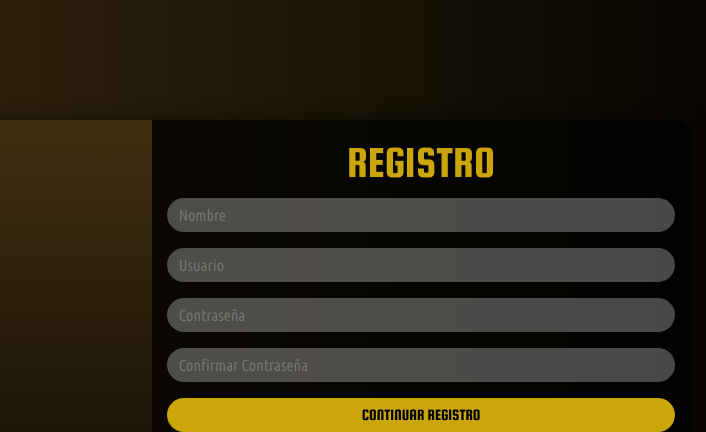
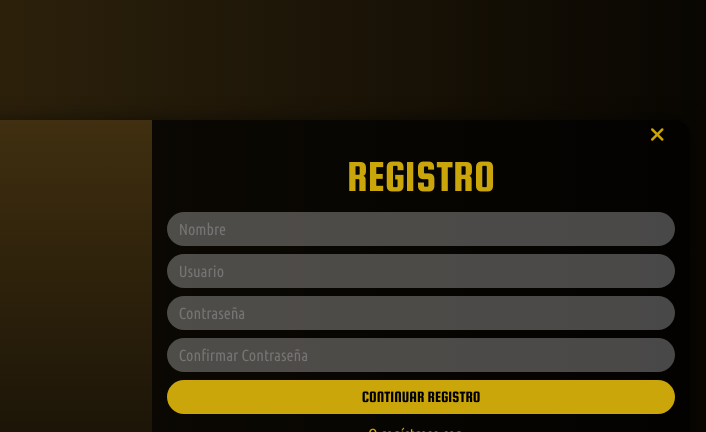
Before and after one commit to CrossBeast78/Gainerz-Front, a website: page public/views/Login-Register/register.html in a window 1280 px wide. Shown: the top 432 px of the page, 398-1104 px from the left. Drawn offline with nearby package versions, Linux system fonts and the light colour scheme; files that its build step writes are made by us from their sources.

Commit message:
cruz en login y register que regresa a index

```diff
--- a/public/src/styles/main.css
+++ b/public/src/styles/main.css
@@ -36,6 +36,21 @@ body {
     overflow: hidden;
 }
 
+.close {
+    text-align: end;
+    width: 100%;
+}
+
+.close a{
+    color: var(--main_color);
+    padding-right: 2%;
+    font-size: 20px;
+}
+
+.close a:hover{
+    color: #a98c0f;
+}
+
 .img-container {
     flex: 1;
     display: flex;
@@ -59,7 +74,7 @@ body {
     font-size: 3.5vw;
 }
 .login-title{
-    padding-top: 7%
+    padding-top: 1%
 }
 
 .image-section img {
--- a/public/src/styles/register.css
+++ b/public/src/styles/register.css
@@ -23,3 +23,18 @@
 .register-button:hover {
     background-color: #caa70a6a;
 }
+
+.close {
+    text-align: end;
+    width: 100%;
+}
+
+.close a{
+    color: var(--main_color);
+    padding-right: 2%;
+    font-size: 20px;
+}
+
+.close a:hover{
+    color: #a98c0f;
+}
--- a/public/views/Login-Register/register.html
+++ b/public/views/Login-Register/register.html
@@ -23,18 +23,19 @@
                 <img class="img-login" src="" alt="img">
             </div>
             <div class="register-card">
-                <h1 class="register-title squada-one-regular mt-3">REGISTRO</h1>
+                <div class="close"><a href="/"><i class="fa-solid fa-xmark"></i></a></div>
+                <h1 class="register-title squada-one-regular">REGISTRO</h1>
                 <form>
-                    <div class="mb-3">
+                    <div class="mb-2">
                         <input type="text" class="formControl ubuntu-condensed-regular" placeholder="  Nombre" id="name" required>
                     </div>
-                    <div class="mb-3">
+                    <div class="mb-2">
                         <input type="text" class="formControl ubuntu-condensed-regular" placeholder="  Usuario" id="username" required>
                     </div>
-                    <div class="mb-3">
+                    <div class="mb-2">
                         <input type="password" class="formControl ubuntu-condensed-regular" placeholder="  Contraseña" id="password" required>
                     </div>
-                    <div class="mb-3">
+                    <div class="mb-2">
                         <input type="password" class="formControl ubuntu-condensed-regular" placeholder="  Confirmar Contraseña" id="password-confirm" required>
                     </div>
                     <div class="register-button mb-2">
```
Also changed, not shown: public/src/scripts/router.js (+10 -10 lines), public/views/Login-Register/login.html (+1 -0 lines).
